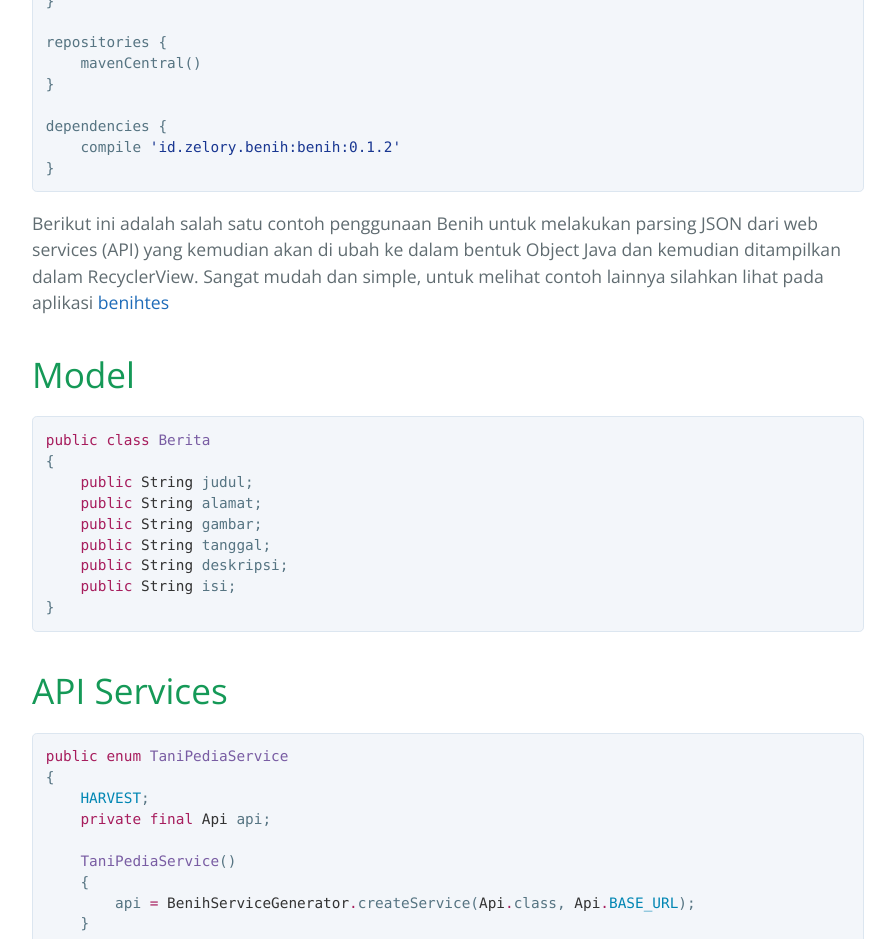
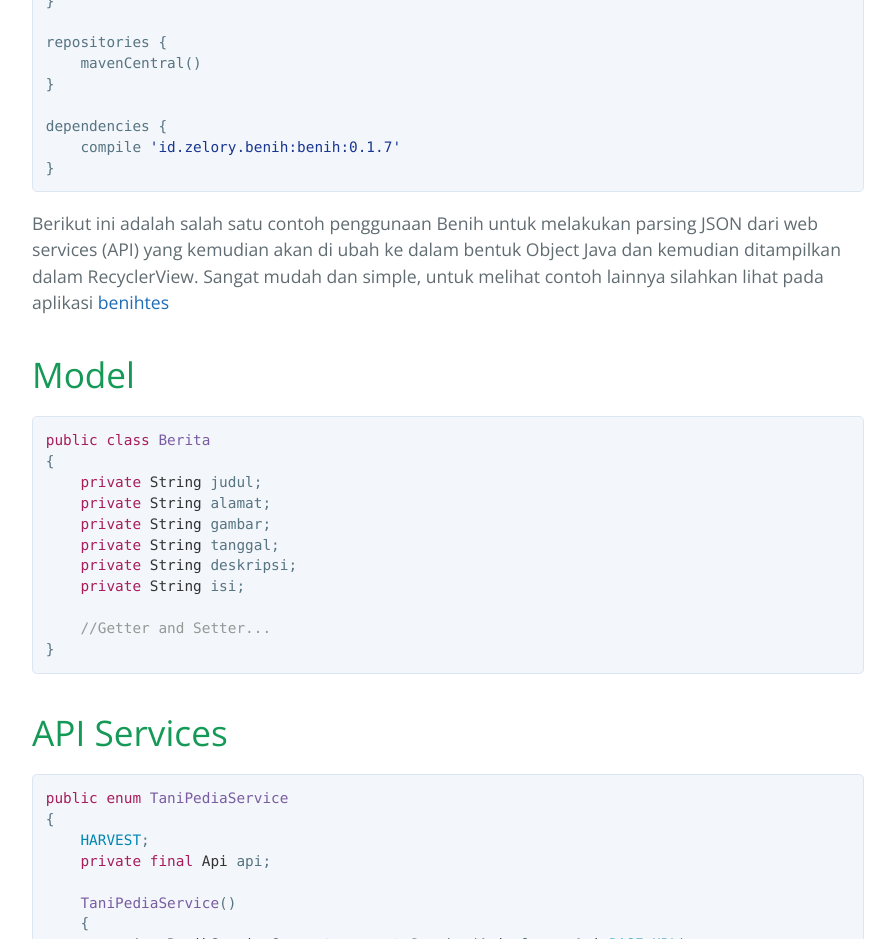
Before and after one commit to zetbaitsu/Benih, a plain HTML site: page index.html in a window 1280 px wide. Shown: the part 1160-2099 px from the top of the page, without its empty margins (192-1087 px from the left). Drawn offline with nearby package versions, Linux system fonts and the light colour scheme.

```diff
--- a/index.html
+++ b/index.html
@@ -5,7 +5,7 @@
     <title>Benih by zetbaitsu</title>
     <meta name="viewport" content="width=device-width, initial-scale=1">
     <link rel="stylesheet" type="text/css" href="stylesheets/normalize.css" media="screen">
-    <link href='http://fonts.googleapis.com/css?family=Open+Sans:400,700' rel='stylesheet' type='text/css'>
+    <link href='https://fonts.googleapis.com/css?family=Open+Sans:400,700' rel='stylesheet' type='text/css'>
     <link rel="stylesheet" type="text/css" href="stylesheets/stylesheet.css" media="screen">
     <link rel="stylesheet" type="text/css" href="stylesheets/github-light.css" media="screen">
   </head>
@@ -52,7 +52,7 @@ repositories {
 }
 
 dependencies {
-    compile <span class="pl-s"><span class="pl-pds">'</span>id.zelory.benih:benih:0.1.2<span class="pl-pds">'</span></span>
+    compile <span class="pl-s"><span class="pl-pds">'</span>id.zelory.benih:benih:0.1.7<span class="pl-pds">'</span></span>
 }</pre></div>
 
 <p>Berikut ini adalah salah satu contoh penggunaan Benih untuk melakukan parsing JSON dari web services (API) yang kemudian akan di ubah ke dalam bentuk Object Java dan kemudian ditampilkan dalam RecyclerView. Sangat mudah dan simple, untuk melihat contoh lainnya silahkan lihat pada aplikasi <a href="https://github.com/zetbaitsu/Benih/tree/master/benihtes">benihtes</a></p>
@@ -62,12 +62,14 @@ dependencies {
 
 <div class="highlight highlight-java"><pre><span class="pl-k">public</span> <span class="pl-k">class</span> <span class="pl-en">Berita</span>
 {
-    <span class="pl-k">public</span> <span class="pl-smi">String</span> judul;
-    <span class="pl-k">public</span> <span class="pl-smi">String</span> alamat;
-    <span class="pl-k">public</span> <span class="pl-smi">String</span> gambar;
-    <span class="pl-k">public</span> <span class="pl-smi">String</span> tanggal;
-    <span class="pl-k">public</span> <span class="pl-smi">String</span> deskripsi;
-    <span class="pl-k">public</span> <span class="pl-smi">String</span> isi;
+    <span class="pl-k">private</span> <span class="pl-smi">String</span> judul;
+    <span class="pl-k">private</span> <span class="pl-smi">String</span> alamat;
+    <span class="pl-k">private</span> <span class="pl-smi">String</span> gambar;
+    <span class="pl-k">private</span> <span class="pl-smi">String</span> tanggal;
+    <span class="pl-k">private</span> <span class="pl-smi">String</span> deskripsi;
+    <span class="pl-k">private</span> <span class="pl-smi">String</span> isi;
+
+    <span class="pl-c">//Getter and Setter...</span>
 }</pre></div>
 
 <h1>
```
Also changed, not shown: params.json (+1 -1 lines).
